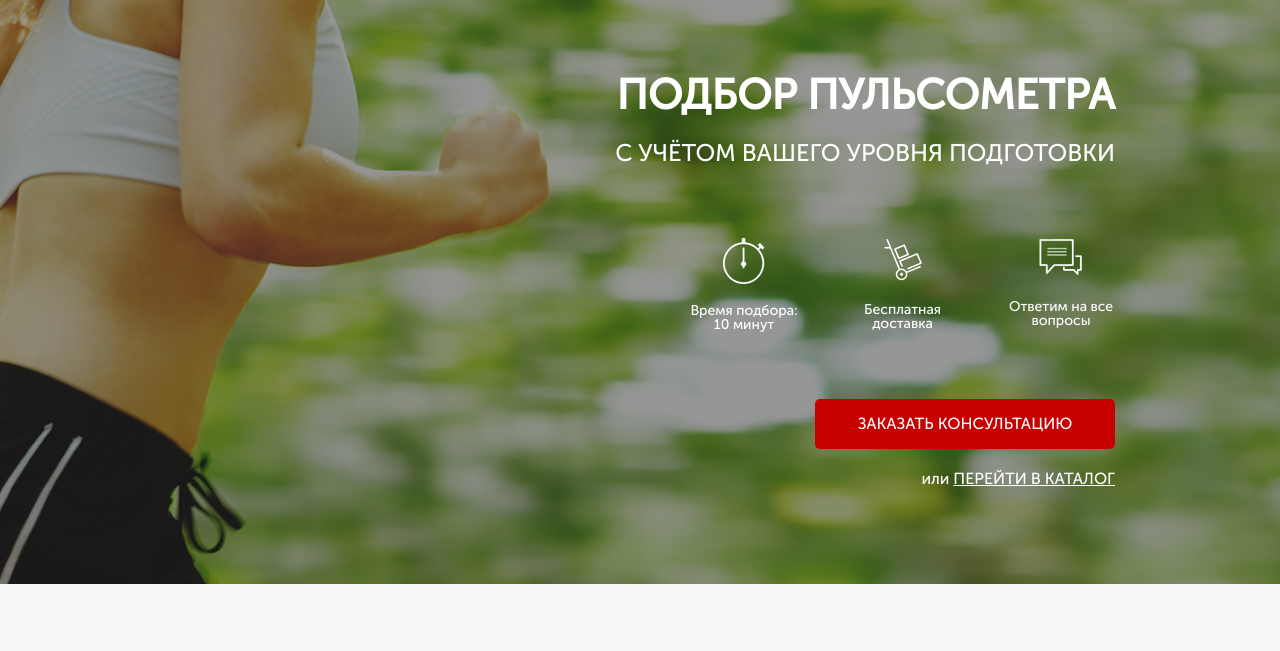
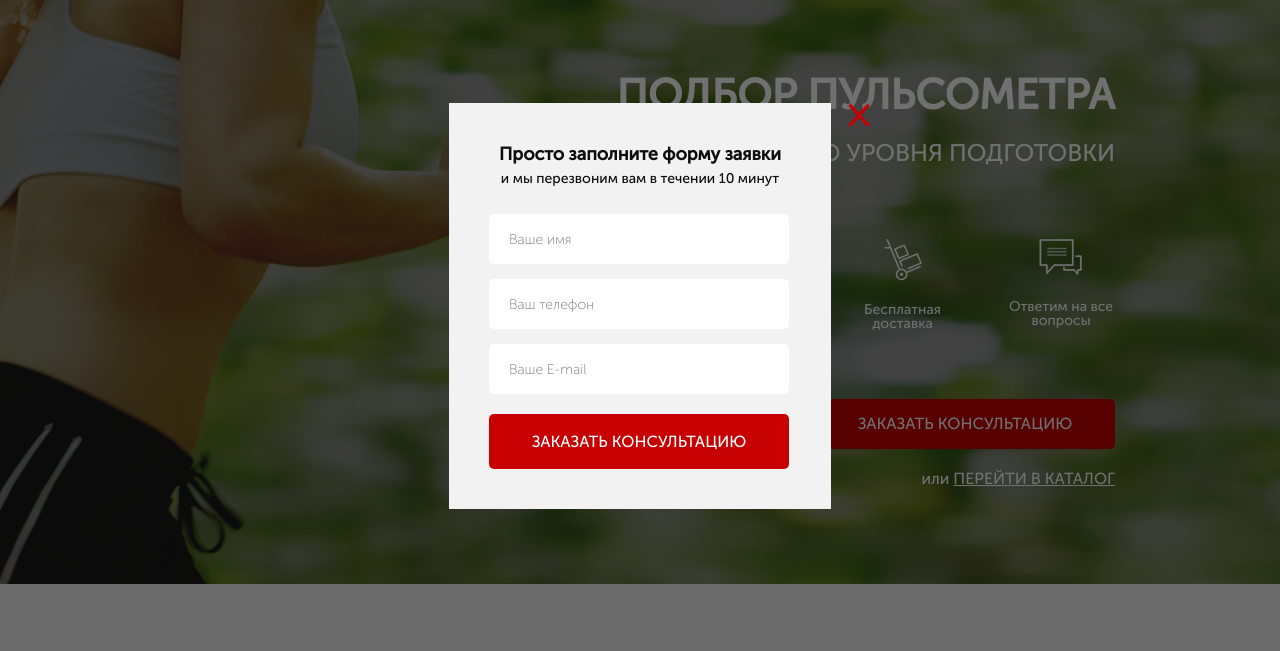
Before and after one commit to TkAnna/puls, a website: page src/index.html in a window 1280 px wide. Both pictures are taken after a click on the button "ЗАКАЗАТЬ ЗВОНОК". Shown: the part 94-745 px from the top of the page. Drawn offline with nearby package versions, Linux system fonts and the light colour scheme.

Commit message:
adding modals

```diff
--- a/src/index.html
+++ b/src/index.html
@@ -26,7 +26,7 @@
                         <a href="+74999228974" class="header__phone">
                             +7 (499) 922-89-74
                         </a>
-                        <button class="button">
+                        <button data-modal="consultation" class="button">
                             заказать звонок
                         </button>
                     </div>
@@ -50,7 +50,7 @@
                         </div>
                     </div>
 
-                    <button class="button button_main">заказать консультацию</button>
+                    <button data-modal="consultation" class="button button_main">заказать консультацию</button>
                     <div class="promo__link">
                         или
                         <a href="#">перейти в каталог</a>
@@ -127,7 +127,7 @@
                             <div class="catalog-item__content catalog-item__content_active">
                                 <img src="img/pulsometr.png" alt="pulsometr" class="catalog-item__img">
                                 <div class="catalog-item__subtitle">
-                                    Пульсометр Polar FT1
+                                    Пульсометр Polar FT2
                                 </div>
                                 <div class="catalog-item__descr">
                                     Для первых шагов в тренировках, основанных на сердечном ритме
@@ -189,7 +189,7 @@
                             <div class="catalog-item__content catalog-item__content_active">
                                 <img src="img/pulsometr.png" alt="pulsometr" class="catalog-item__img">
                                 <div class="catalog-item__subtitle">
-                                    Пульсометр Polar FT1
+                                    Пульсометр Polar FT4
                                 </div>
                                 <div class="catalog-item__descr">
                                     Для первых шагов в тренировках, основанных на сердечном ритме
@@ -251,7 +251,7 @@
                             <div class="catalog-item__content catalog-item__content_active">
                                 <img src="img/pulsometr.png" alt="pulsometr" class="catalog-item__img">
                                 <div class="catalog-item__subtitle">
-                                    Пульсометр Polar FT1
+                                    Пульсометр Polar FT5
                                 </div>
                                 <div class="catalog-item__descr">
                                     Для первых шагов в тренировках, основанных на сердечном ритме
@@ -282,7 +282,7 @@
                             <div class="catalog-item__content catalog-item__content_active">
                                 <img src="img/pulsometr.png" alt="pulsometr" class="catalog-item__img">
                                 <div class="catalog-item__subtitle">
-                                    Пульсометр Polar FT1
+                                    Пульсометр Polar FT6
                                 </div>
                                 <div class="catalog-item__descr">
                                     Для первых шагов в тренировках, основанных на сердечном ритме
@@ -472,6 +472,50 @@
             </div>
         </footer>
 
+        <div class="overlay">
+            <div class="modal" id="consultation">
+                <div class="modal__close">&times;</div>
+                <div class="modal__subtitle">
+                    Просто заполните форму заявки
+                </div>
+                <div class="modal__descr">
+                    и мы перезвоним вам в течении 10 минут
+                </div>
+                <form class="feed-form feed-form_mt25" action="#">
+                    <input name="name" required placeholder="Ваше имя" type="text">
+                    <input name="phone" required placeholder="Ваш телефон" type="number">
+                    <input name="email" required placeholder="Ваше E-mail" type="email">
+                    <button class="button button_submit">заказать консультацию</button>
+                </form>
+            </div>
+
+            <div class="modal" id="order">
+                <div class="modal__close">&times;</div>
+                <div class="modal__subtitle">
+                    Ваш заказ:
+                </div>
+                <div class="modal__descr">
+                    Пульсометр Polar FT1
+                </div>
+                <form class="feed-form feed-form_mt25" action="#">
+                    <input name="name" required placeholder="Ваше имя" type="text">
+                    <input name="phone" required placeholder="Ваш телефон" type="number">
+                    <input name="email" required placeholder="Ваше E-mail" type="email">
+                    <button class="button button_submit">купить</button>
+                </form>
+            </div>
+
+            <div class="modal modal_mini" id="thanks">
+                <div class="modal__close">&times;</div>
+                <div class="modal__subtitle">
+                    Спасибо за вашу заявку!
+                </div>
+                <div class="modal__descr">
+                    Наш менеджер свяжется с вами в ближайшее время!
+                </div>
+            </div>
+        </div>
+
     <script type="text/javascript" src="https://code.jquery.com/jquery-1.11.0.min.js"></script>
     <script type="text/javascript" src="https://code.jquery.com/jquery-migrate-1.2.1.min.js"></script>
     <script src="js/slick.min.js"></script>
--- a/src/js/script.js
+++ b/src/js/script.js
@@ -34,6 +34,21 @@ $(document).ready(function(){
     toggleSlide('.catalog-item__link');
     toggleSlide('.catalog-item__back');
 
+    //Modal
+
+    $('[data-modal="consultation"]').on('click', function() {
+        $('.overlay, #consultation').fadeIn('slow');
+    });
+    $('.modal__close').on('click', function() {
+        $('.overlay, #consultation, #order, #thanks').fadeOut('slow');
+    });
+
+    $('.button_mini').each(function(i) {
+        $(this).on('click', function() {
+            $('#order .modal__descr').text($('.catalog-item__subtitle').eq(i).text());
+            $('.overlay, #order').fadeIn('slow');
+        });
+    });
 
   });
 
--- a/src/sass/blocks/_forms.scss
+++ b/src/sass/blocks/_forms.scss
@@ -16,4 +16,8 @@
             margin-bottom: 20px;
         }
     }
+
+    &_mt25 {
+        margin-top: 25px;
+    }
 }
--- /dev/null
+++ b/src/sass/blocks/_modal.scss
@@ -0,0 +1,47 @@
+.overlay {
+    display: none;
+    position: fixed;
+    width: 100%;
+    height: 100%;
+    top: 0;
+    background-color: rgba(0,0,0,.56);
+}
+
+.modal {
+    position: absolute;
+    top: 50%;
+    left: 50%;
+    transform: translate(-50%,-50%);
+    width: 382px;
+    min-height: 402px;
+    background: #F2F2F2;
+    padding: 38px 40px 40px 40px;
+    &__close {
+        position: absolute;
+        top: 0;
+        right: -40px;
+        font-size: 41px;
+        line-height: 21px;
+        color: $main-color;
+        cursor: pointer;
+    }
+    &__subtitle {
+        color: $dark-grey;
+        font-size: 18px;
+        font-weight: 700;
+        text-align: center;
+    }
+    &__descr {
+        color: $dark-grey;
+        font-size: 14px;
+        font-weight: 500;
+        text-align: center;
+    }
+    &_mini {
+        min-height: 140px;
+    }
+}
+
+#consultation, #order, #thanks {
+    display: none;
+}
--- a/src/sass/style.scss
+++ b/src/sass/style.scss
@@ -18,5 +18,6 @@
 @import 'blocks/catalog';
 @import 'blocks/reviews';
 @import 'blocks/footer';
+@import 'blocks/modal';
 
 @import 'blocks/media';
```
Also changed, not shown: src/css/style.min.css.
